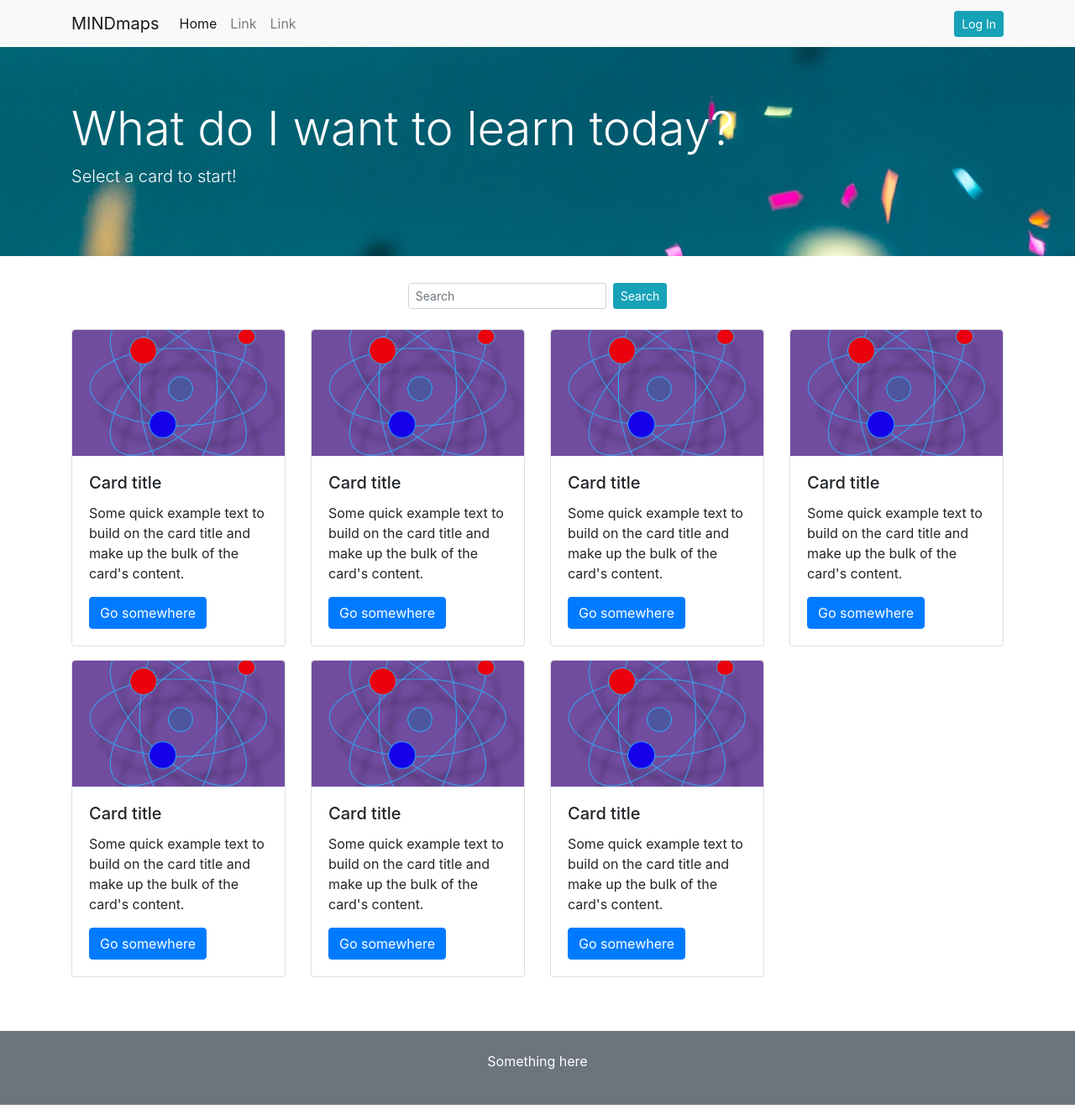
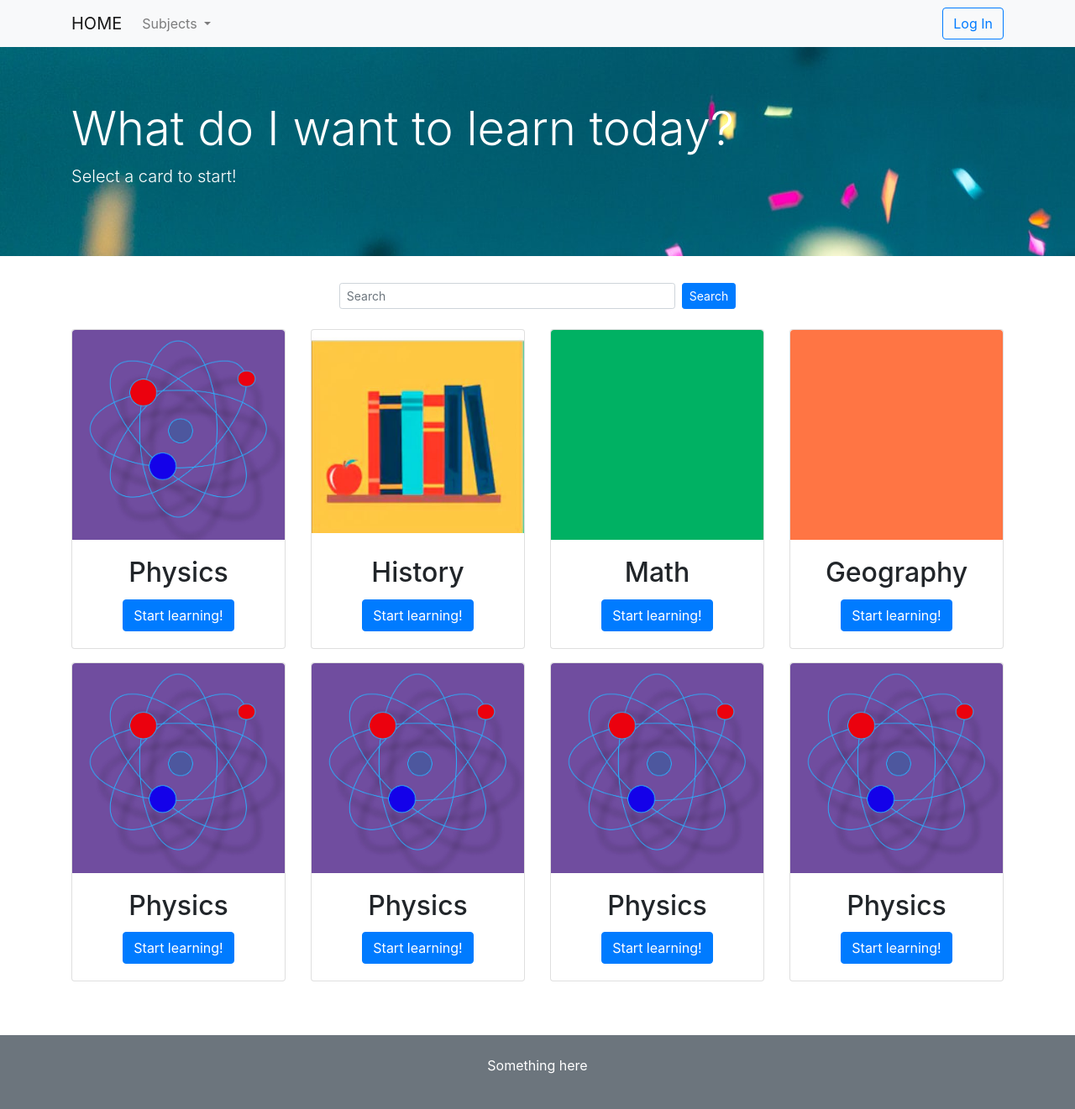
Before and after one commit to JBarti/Hack4Split, a PHP site: page / in a window 1280 px wide. Shown: the whole page at 84% size. Run offline with PHP 8.4, Linux system fonts and the light colour scheme.

Commit message:
navbar fix, buttons, colors adjusted

```diff
--- a/frontend/index.html
+++ b/frontend/index.html
@@ -13,40 +13,50 @@
       <!-- NAVBAR -->
     <nav class="navbar navbar-expand-lg navbar-light bg-light">
         <div class="container">
-            <a class="navbar-brand" href="#">MINDmaps</a>
+            <a class="navbar-brand" href="#">HOME</a>
             <button class="navbar-toggler" type="button" data-toggle="collapse" data-target="#navbarSupportedContent" aria-controls="navbarSupportedContent" aria-expanded="false" aria-label="Toggle navigation">
             <span class="navbar-toggler-icon"></span>
             </button>
 
             <div class="collapse navbar-collapse" id="navbarSupportedContent">
                 <ul class="navbar-nav mr-auto">
-                    <li class="nav-item active">
-                        <a class="nav-link" href="#">Home</a>
-                    </li>
-                    <li class="nav-item">
-                    <a class="nav-link" href="#">Link</a>
-                    </li>
-                    <li class="nav-item">
-                        <a class="nav-link" href="#">Link</a>
-                    </li>
+                    <li class="nav-item dropdown">
+                        <a class="nav-link dropdown-toggle" href="#" id="navbarDropdown" role="button" data-toggle="dropdown" aria-haspopup="true" aria-expanded="false">
+                          Subjects
+                        </a>
+                        <div class="dropdown-menu" aria-labelledby="navbarDropdown">
+                          <a class="dropdown-item" href="#">Geography</a>
+                          <a class="dropdown-item" href="#">History</a>
+                          <a class="dropdown-item" href="#">Physics</a>
+                          <a class="dropdown-item" href="#">Biology</a>
+                          <a class="dropdown-item" href="#">Math</a>
+                      </li>
                 </ul>
                 <form class="form-inline my-2 my-lg-0">
-                    <button class="btn btn-sm btn-info" type="button">Log In</button>
+                    <button class="btn btn-outline-primary" type="button">Log In</button>
+                    <!-- Logged in user option -->
+                    <!-- <div class="avatar-box mr-3">
+                        <img class="avatar" src="img/avatar.JPG" alt="avatar">
+                    </div>
+                    <button class="btn btn-sm btn-outline-danger" type="button">Log Out</button> -->
+                    <!-- End Logged in user option -->
                 </form>
             </div>
         </div>
     </nav>
-        <!-- HEADER -->
+        <!-- BANNER -->
     <div class="jumbotron jumbotron-main jumbotron-fluid">
         <div class="container">
           <h1 class="display-4 text-white">What do I want to learn today?</h1>
           <p class="lead text-white">Select a card to start!</p>
         </div>
     </div>
+
+        <!-- SEARCH BOX -->
     <div class="container d-flex justify-content-center">
         <form class="form-inline mb-4">
-            <input class="form-control form-control-sm mr-sm-2" type="search" placeholder="Search" aria-label="Search">
-            <button class="btn btn-info btn-sm my-2 my-sm-0" type="submit">Search</button>
+            <input class="search-form form-control form-control-sm mr-sm-2" type="search" placeholder="Search" aria-label="Search">
+            <button class="btn btn-primary btn-sm my-2 my-sm-0" type="submit">Search</button>
         </form>
     </div>
         <!-- CARDS -->
@@ -55,86 +65,90 @@
             <!-- Repeatable card block -->
             <div class="col-sm-6 col-lg-4 col-xl-3 mb-3">
                 <div class="card">
-                    <div class="img-container rounded-top">
+                    <div class="img-container img-container-test rounded-top">
                         <img src="img/physics.jpg" class="card-img-adjust card-img-top" alt="card">
                     </div>
-                    <div class="card-body">
-                      <h5 class="card-title">Card title</h5>
-                      <p class="card-text">Some quick example text to build on the card title and make up the bulk of the card's content.</p>
-                      <a href="#" class="btn btn-primary">Go somewhere</a>
+                    <div class="card-body text-center">
+                        <h5 class="card-title h2">Physics</h5>
+                        <a href="#" class="btn btn-primary">Start learning!</a>
                     </div>
                 </div>
             </div>
             <!-- End of the repeatable card block -->
             <div class="col-sm-6 col-lg-4 col-xl-3 mb-3">
                 <div class="card">
-                    <div class="img-container rounded-top">
-                        <img src="img/physics.jpg" class="card-img-adjust card-img-top" alt="card">
+                    <div class="img-container img-container-test rounded-top">
+                        <img src="img/subject-2.jpg" class="card-img-adjust card-img-top" alt="card">
                     </div>
-                    <div class="card-body">
-                      <h5 class="card-title">Card title</h5>
-                      <p class="card-text">Some quick example text to build on the card title and make up the bulk of the card's content.</p>
-                      <a href="#" class="btn btn-primary">Go somewhere</a>
+                    <div class="card-body text-center">
+                        <h5 class="card-title h2">History</h5>
+                        <a href="#" class="btn btn-primary">Start learning!</a>
                     </div>
                 </div>
             </div>
             <div class="col-sm-6 col-lg-4 col-xl-3 mb-3">
                 <div class="card">
-                    <div class="img-container rounded-top">
-                        <img src="img/physics.jpg" class="card-img-adjust card-img-top" alt="card">
+                    <div class="img-container img-container-test img-container-math rounded-top">
+                        <!-- <img src="..." class="card-img-adjust card-img-top" alt="card"> -->
                     </div>
-                    <div class="card-body">
-                      <h5 class="card-title">Card title</h5>
-                      <p class="card-text">Some quick example text to build on the card title and make up the bulk of the card's content.</p>
-                      <a href="#" class="btn btn-primary">Go somewhere</a>
+                    <div class="card-body text-center">
+                        <h5 class="card-title h2">Math</h5>
+                        <a href="#" class="btn btn-primary">Start learning!</a>
                     </div>
                 </div>
             </div>
             <div class="col-sm-6 col-lg-4 col-xl-3 mb-3">
                 <div class="card">
-                    <div class="img-container rounded-top">
-                        <img src="img/physics.jpg" class="card-img-adjust card-img-top" alt="card">
+                    <div class="img-container img-container-test img-container-geo rounded-top">
+                        <!-- <img src="..." class="card-img-adjust card-img-top" alt="card"> -->
                     </div>
-                    <div class="card-body">
-                      <h5 class="card-title">Card title</h5>
-                      <p class="card-text">Some quick example text to build on the card title and make up the bulk of the card's content.</p>
-                      <a href="#" class="btn btn-primary">Go somewhere</a>
+                    <div class="card-body text-center">
+                        <h5 class="card-title h2">Geography</h5>
+                        <a href="#" class="btn btn-primary">Start learning!</a>
                     </div>
                 </div>
             </div>
             <div class="col-sm-6 col-lg-4 col-xl-3 mb-3">
                 <div class="card">
-                    <div class="img-container rounded-top">
+                    <div class="img-container img-container-test rounded-top">
                         <img src="img/physics.jpg" class="card-img-adjust card-img-top" alt="card">
                     </div>
-                    <div class="card-body">
-                      <h5 class="card-title">Card title</h5>
-                      <p class="card-text">Some quick example text to build on the card title and make up the bulk of the card's content.</p>
-                      <a href="#" class="btn btn-primary">Go somewhere</a>
+                    <div class="card-body text-center">
+                        <h5 class="card-title h2">Physics</h5>
+                        <a href="#" class="btn btn-primary">Start learning!</a>
                     </div>
                 </div>
             </div>
             <div class="col-sm-6 col-lg-4 col-xl-3 mb-3">
                 <div class="card">
-                    <div class="img-container rounded-top">
+                    <div class="img-container img-container-test rounded-top">
                         <img src="img/physics.jpg" class="card-img-adjust card-img-top" alt="card">
                     </div>
-                    <div class="card-body">
-                      <h5 class="card-title">Card title</h5>
-                      <p class="card-text">Some quick example text to build on the card title and make up the bulk of the card's content.</p>
-                      <a href="#" class="btn btn-primary">Go somewhere</a>
+                    <div class="card-body text-center">
+                        <h5 class="card-title h2">Physics</h5>
+                        <a href="#" class="btn btn-primary">Start learning!</a>
                     </div>
                 </div>
             </div>
             <div class="col-sm-6 col-lg-4 col-xl-3 mb-3">
                 <div class="card">
-                    <div class="img-container rounded-top">
+                    <div class="img-container img-container-test rounded-top">
                         <img src="img/physics.jpg" class="card-img-adjust card-img-top" alt="card">
                     </div>
-                    <div class="card-body">
-                      <h5 class="card-title">Card title</h5>
-                      <p class="card-text">Some quick example text to build on the card title and make up the bulk of the card's content.</p>
-                      <a href="#" class="btn btn-primary">Go somewhere</a>
+                    <div class="card-body text-center">
+                        <h5 class="card-title h2">Physics</h5>
+                        <a href="#" class="btn btn-primary">Start learning!</a>
+                    </div>
+                </div>
+            </div>
+            <div class="col-sm-6 col-lg-4 col-xl-3 mb-3">
+                <div class="card">
+                    <div class="img-container img-container-test rounded-top">
+                        <img src="img/physics.jpg" class="card-img-adjust card-img-top" alt="card">
+                    </div>
+                    <div class="card-body text-center">
+                        <h5 class="card-title h2">Physics</h5>
+                        <a href="#" class="btn btn-primary">Start learning!</a>
                     </div>
                 </div>
             </div>
--- a/frontend/style.css
+++ b/frontend/style.css
@@ -23,3 +23,38 @@
     background-color: #704d9f;
     min-height: 350px;
 }
+
+.test-1 {
+    border-radius: 50%;
+    border: solid 4px #704d9f;
+    overflow: hidden;
+}
+
+.img-container-test {
+    height: 250px;
+}
+
+.img-container-math {
+    background-color: #00B163;
+}
+
+.img-container-geo {
+    background-color: #FF7544;
+}
+
+@media only screen and (min-width: 768px) {
+    .search-form {
+        width: 400px !important; } }
+
+.avatar-box {
+    display: inline-block;
+    width: 40px;
+    height: 40px;
+    border-radius: 50%;
+    border: 2px solid #007bff;
+}
+.avatar {
+    width: 100%;
+    height: 100%;
+    border-radius: 50%;
+}
```
Also changed, not shown: frontend/page.html (+23 -14 lines), frontend/subpage.html (+38 -27 lines), frontend/img/avatar.JPG (added), frontend/img/subject-2.jpg (added).
